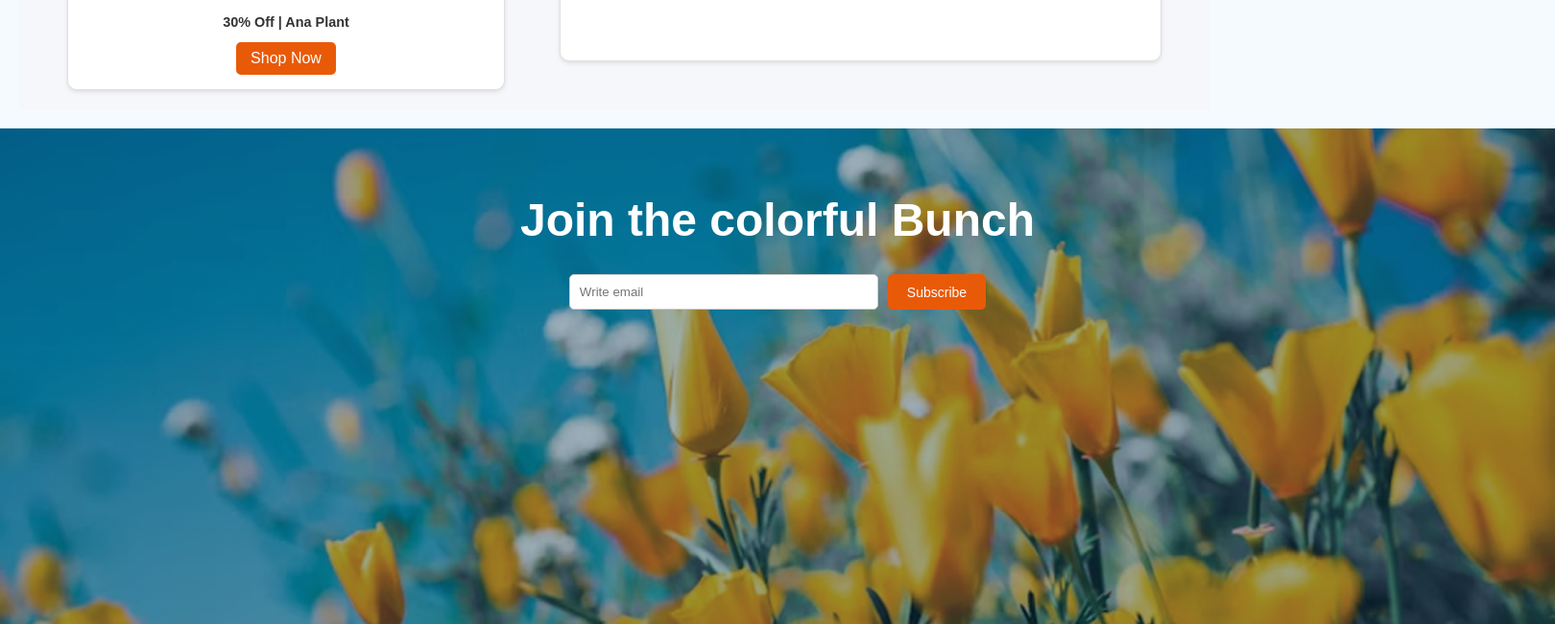
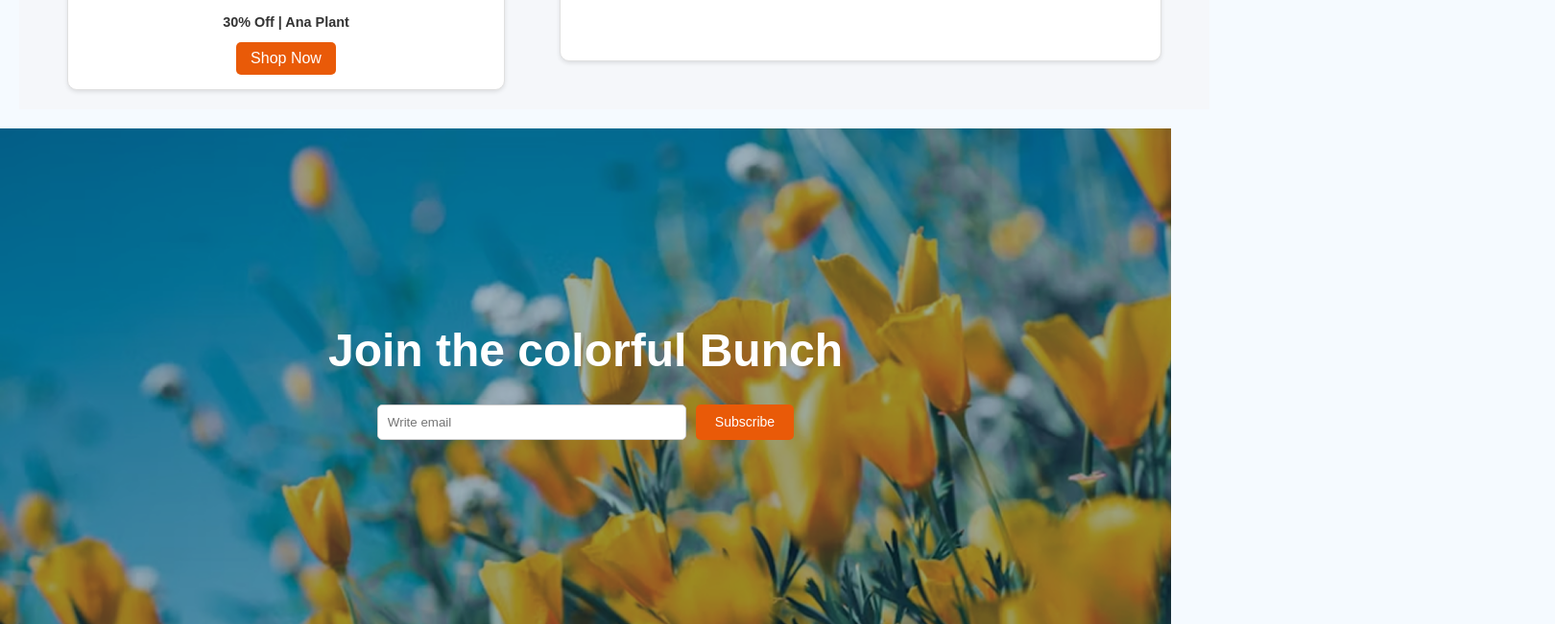
Before and after one commit to Nigi2226/Assignment-02, a plain HTML site: page index.html in a window 1280 px wide. Shown: the part 3260-3911 px from the top of the page at 96% size, 1620 px wide, since content can reach past the window. Drawn offline with Linux system fonts and the light colour scheme.

Commit message:
last adjustment

```diff
--- a/index.html
+++ b/index.html
@@ -282,7 +282,7 @@
 .deal-cards .right-column {
   display: grid;
   grid-template-rows: 1fr;
-  justify-content: center;
+  align-content: center;
 
 }
 
@@ -331,12 +331,12 @@
 
     .join-section {
       padding: 60px 40px;
-      width: 1540px;
+      width: 1140px;
       height: 400px;
       text-align: center;
       color: #fff;
       background-size: cover;
-      justify-content: center;
+      align-content: center;
       background-image: url('./images/news-letter-bg.png');
     }
 
```
